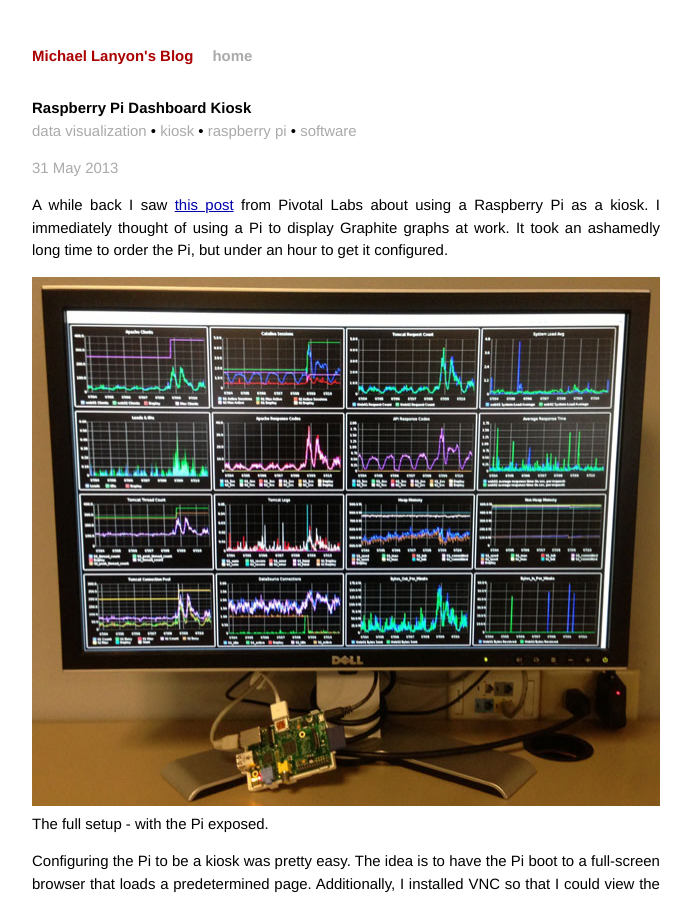
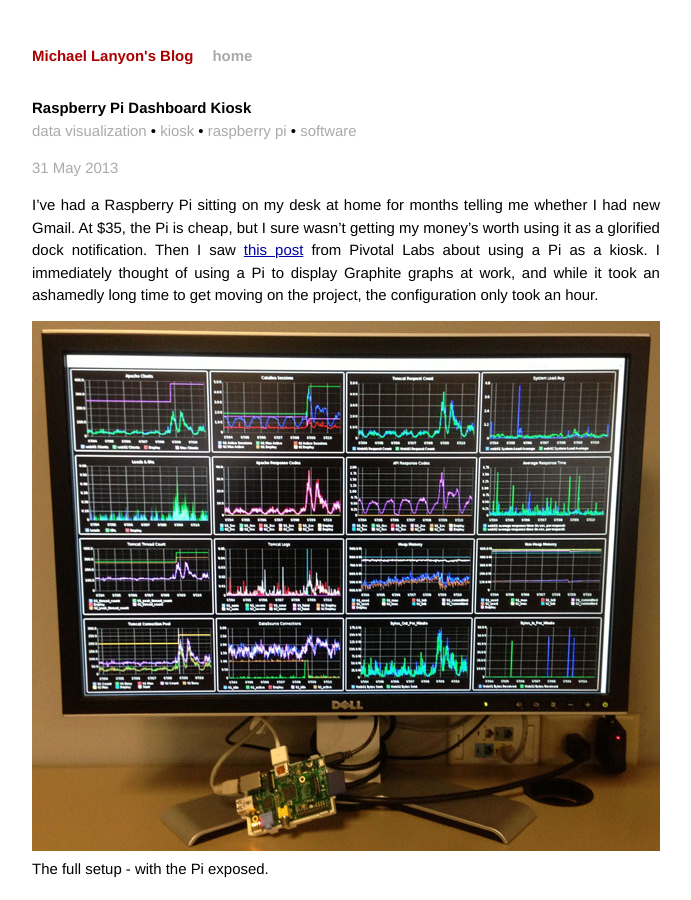
Before and after one commit to lanyonm/lanyonm.github.io, a Jekyll site: the page built from _posts/2013-05-31-pi-dashboard-kiosk.md, in a window 1280 px wide and 900 px high. Shown: the whole window, without its empty margins (294-985 px from the left). Built offline with Jekyll 4.4.1, drawn with Linux system fonts in a browser that asks for light colours; comment, search, counter and statistics services are not loaded.

Commit message:
edit excerpt

```diff
--- a/_posts/2013-05-31-pi-dashboard-kiosk.md
+++ b/_posts/2013-05-31-pi-dashboard-kiosk.md
@@ -7,7 +7,7 @@ tags: [data visualization, kiosk, raspberry pi, software]
 comments: true
 ---
 
-A while back I saw [this post](http://pivotallabs.com/using-a-raspberry-pi-as-an-information-radiator/) from Pivotal Labs about using a Raspberry Pi as a kiosk.  I immediately thought of using a Pi to display Graphite graphs at work.  It took an ashamedly long time to order the Pi, but under an hour to get it configured.
+I've had a Raspberry Pi sitting on my desk at home for months telling me whether I had new Gmail.  At $35, the Pi is cheap, but I sure wasn't getting my money's worth using it as a glorified dock notification.  Then I saw [this post](http://pivotallabs.com/using-a-raspberry-pi-as-an-information-radiator/) from Pivotal Labs about using a Pi as a kiosk.  I immediately thought of using a Pi to display Graphite graphs at work, and while it took an ashamedly long time to get moving on the project, the configuration only took an hour.
 
 <figure>
   <a href="{{ site.url }}/images/pi-kiosk.jpg"><img src="{{ site.url }}/images/pi-kiosk.jpg"></a>
```
